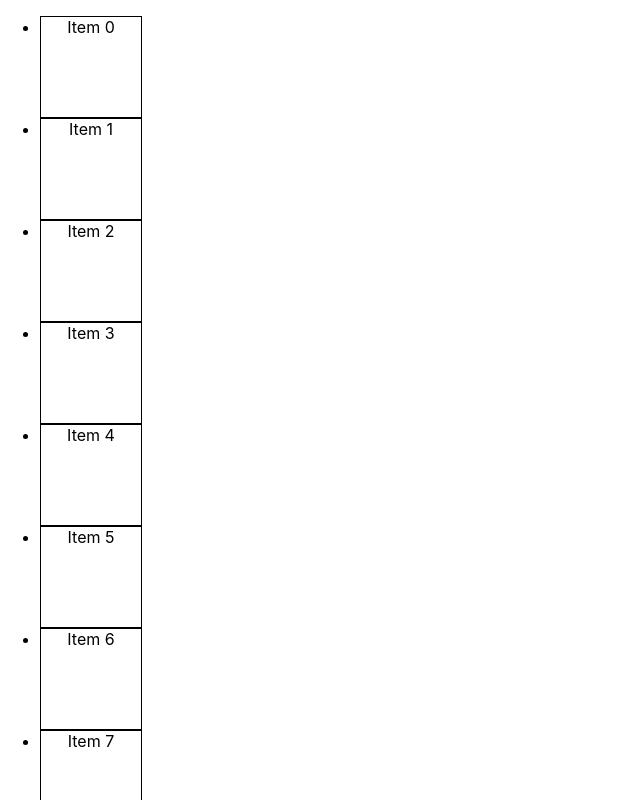
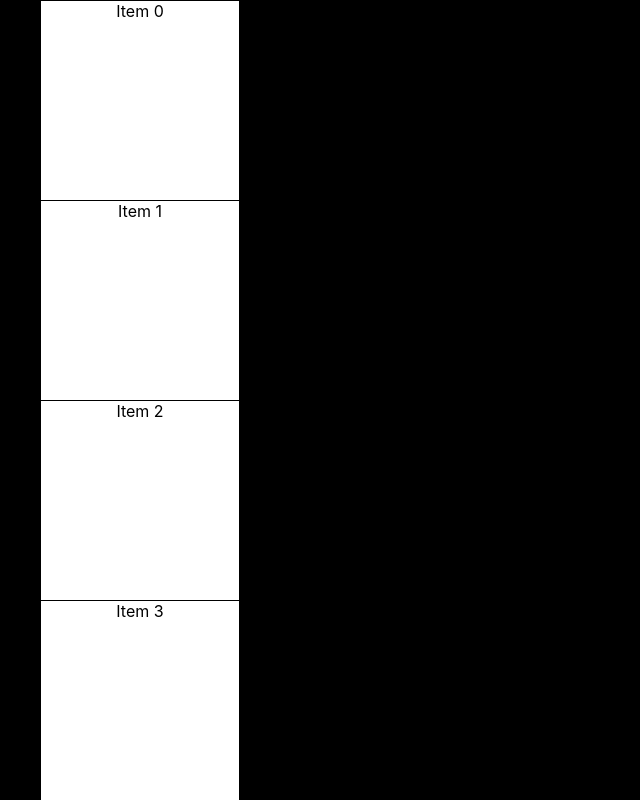
Before and after one commit to dosanHoon/toy-project, a React (Create React App) app in the folder self-react-window/: page / in a window 1280 px wide. Shown: the top 800 px of the page, without its empty margins (0-640 px from the left). Built offline with nearby package versions, Linux system fonts and the light colour scheme.

Commit message:
1. intersection observer 사용함.

```diff
--- a/self-react-window/src/App.tsx
+++ b/self-react-window/src/App.tsx
@@ -2,7 +2,7 @@ import "./App.css";
 import { List } from "./components/List";
 
 function App() {
-  const items = Array.from(Array(100)).map((_, i) => `Item ${i}`);
+  const items = Array.from(Array(1000)).map((_, i) => `Item ${i}`);
   return (
     <div className="App">
       <List items={items} />
--- a/self-react-window/src/components/List.tsx
+++ b/self-react-window/src/components/List.tsx
@@ -1,16 +1,40 @@
-import { FC } from "react";
+import { FC, useEffect, useRef } from "react";
 import { ListItem } from "./ListItem";
+import { styled } from "styled-components";
 
 interface ListProps {
   items: string[];
 }
 
 export const List: FC<ListProps> = ({ items }) => {
+  const listRef = useRef<HTMLUListElement>(null);
+  const viewPortRef = useRef<HTMLDivElement>(null);
+  useEffect(() => {
+    if (listRef.current) {
+      listRef.current.style.height = listRef.current.clientHeight + "px";
+    }
+  }, []);
   return (
-    <ul>
-      {items.map((item) => (
-        <ListItem key={item}>{item}</ListItem>
-      ))}
-    </ul>
+    <Container ref={viewPortRef}>
+      <StyledList ref={listRef}>
+        {items.map((item) => (
+          <ListItem key={item} viewPortRef={viewPortRef}>
+            {item}
+          </ListItem>
+        ))}
+      </StyledList>
+    </Container>
   );
 };
+
+const Container = styled.div`
+    height: 100vh;
+    width: 100%;
+    overflow-y: scroll;
+    background-color: black;
+}`;
+
+const StyledList = styled.ul`
+  margin: 0;
+  width: 100%;
+`;
--- a/self-react-window/src/components/ListItem.tsx
+++ b/self-react-window/src/components/ListItem.tsx
@@ -1,23 +1,21 @@
-import { FC, useEffect, useRef, useState } from "react";
+import { FC, RefObject, memo, useEffect, useRef, useState } from "react";
 import { styled } from "styled-components";
 
-//return to parent component
-// const callback = (entries: IntersectionObserverEntry[]) => {
-
-export const ListItem: FC<{ children: string }> = ({ children }) => {
-  const liRef = useRef<HTMLLIElement>(null);
-  const [isRendered, setIsRendered] = useState(false);
+export const ListItem: FC<{
+  children: string;
+  viewPortRef: RefObject<HTMLDivElement>;
+}> = memo(({ children, viewPortRef }) => {
+  const liRef = useRef<HTMLDivElement>(null);
   const [isIntersecting, setIsIntersecting] = useState(true);
 
   useEffect(() => {
     let options = {
-      root: null,
-      rootMargin: "0px",
+      root: viewPortRef.current,
+      rootMargin: "200px",
       threshold: 1.0,
     };
     const callback = (entries: any) => {
-      console.log("entries", entries);
-      setIsIntersecting(entries[0].isIntersecting);
+      requestAnimationFrame(() => setIsIntersecting(entries[0].isIntersecting));
     };
     let observer = new IntersectionObserver(callback, options);
     if (liRef.current) {
@@ -26,16 +24,22 @@ export const ListItem: FC<{ children: string }> = ({ children }) => {
     return () => {
       observer.disconnect();
     };
-  }, []);
+  }, [viewPortRef]);
 
   return (
-    <>{isIntersecting && <StyledItem ref={liRef}>{children}</StyledItem>}</>
+    <Container ref={liRef}>
+      {isIntersecting && <StyledItem>{children}</StyledItem>}
+    </Container>
   );
-};
+});
+
+const Container = styled.div`
+  width: 200px;
+  height: 200px;
+`;
 
 const StyledItem = styled.li`
-  height: 100px;
-  width: 100px;
+  height: 200px;
   background-color: white;
   border: 1px solid black;
 `;
```
Also changed, not shown: 1 other file (tests, documents, lock files or other folders).
